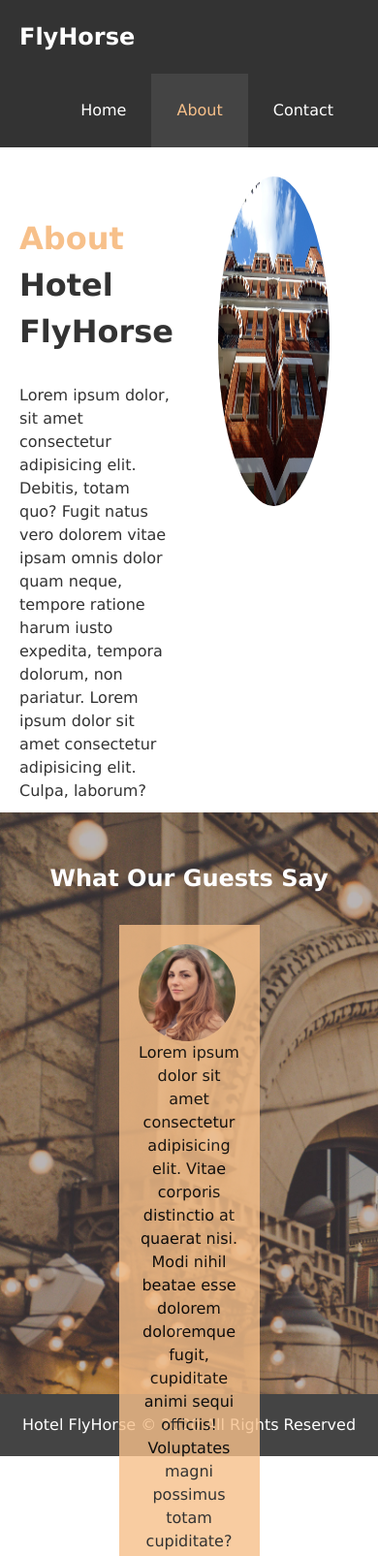
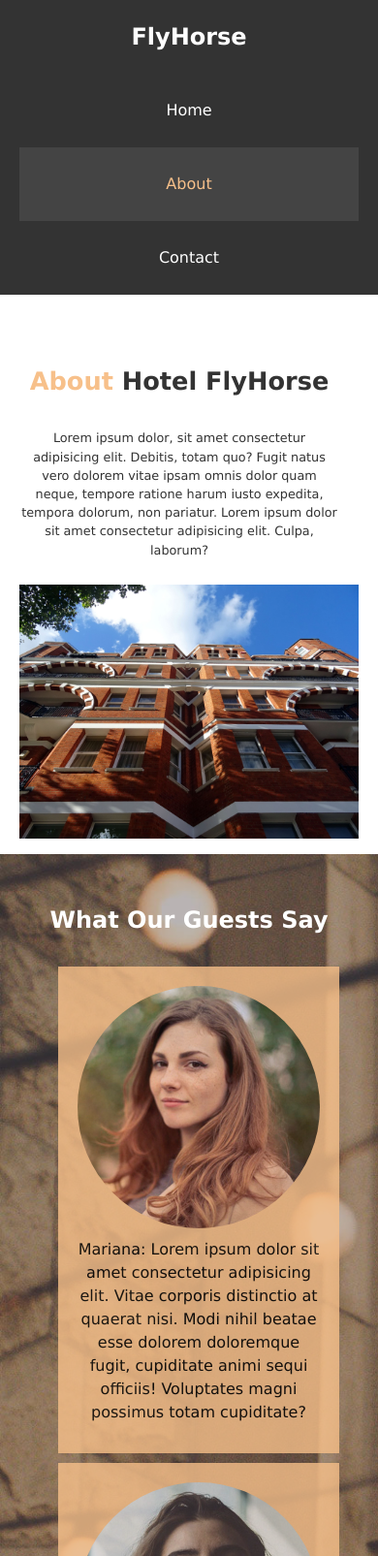
Before and after one commit to DariusMuscalu/Hotel-Website, a plain HTML site: page about.html in a window 390 px wide. Shown: the top 1605 px of the page at 97% size. Drawn offline with Linux system fonts and the light colour scheme.

Commit message:
Added responsive design for smartphones.

```diff
--- a/about.html
+++ b/about.html
@@ -3,7 +3,7 @@
 <head>
     <meta charset="UTF-8">
     <meta name="viewport" content="width=device-width, initial-scale=1.0">
-    <link rel="stylesheet" href="style.css">
+    <link rel="stylesheet" href="./style.css">
     <title>FlyHorse | About</title>
 </head>
 <body>
@@ -40,12 +40,12 @@
         <h2>What Our Guests Say</h2>
         <div class="review-box">
             <img src="./img/person-1.jpg" alt="person image">
-            <p>Lorem ipsum dolor sit amet consectetur adipisicing elit. Vitae corporis distinctio at quaerat nisi. Modi nihil beatae esse dolorem doloremque fugit, cupiditate animi sequi officiis! Voluptates magni possimus totam cupiditate?</p>
+            <p>Mariana: Lorem ipsum dolor sit amet consectetur adipisicing elit. Vitae corporis distinctio at quaerat nisi. Modi nihil beatae esse dolorem doloremque fugit, cupiditate animi sequi officiis! Voluptates magni possimus totam cupiditate?</p>
         </div>
 
         <div class="review-box">
             <img src="./img/person-2.jpg" alt="person image">
-            <p>Lorem ipsum dolor sit amet consectetur adipisicing elit. Ipsa, facilis minus deleniti porro mollitia placeat, repellat autem labore voluptatibus, explicabo similique dolorem fugit culpa. Quos iusto odit rerum optio quam.</p>
+            <p>Andreea: Lorem ipsum dolor sit amet consectetur adipisicing elit. Ipsa, facilis minus deleniti porro mollitia placeat, repellat autem labore voluptatibus, explicabo similique dolorem fugit culpa. Quos iusto odit rerum optio quam.</p>
         </div>
     </section>
 
--- a/style.css
+++ b/style.css
@@ -265,3 +265,106 @@ p {
     font-size: 17px;
     cursor: pointer;
 }
+
+/* Smartphones */
+@media (max-width: 500px) {
+
+    /* Utility Section */
+
+    /* Navbar */
+
+    #navbar h1 {
+        float: none;
+        display: flex;
+        text-align: center;
+        justify-content: center;
+    }
+
+    #navbar ul {
+        float: none;
+        display: flex;
+        flex-direction: column;
+    }
+
+    #navbar ul li a {
+        width: 100%;
+        text-align: center;
+    }
+
+    /* Header Section */
+
+    #header-section .content {
+        padding: 4rem 0;
+        text-align: center;
+        margin: 0 auto;
+    }
+
+    /* Home-info Section */
+
+    #home-info .info-img {
+        display: none;
+    }
+
+    #home-info .info-content {
+        float: none;
+        display: flex;
+        flex-direction: column;
+        width: 100%;
+    }
+
+    /* Review Section */
+
+    .box {
+        float: none;
+        width: 100%;
+        text-align: center;
+    }
+
+    /* Footer */
+
+    #main-footer {
+        font-size: 0.8rem;
+    }
+
+    /* About Page */
+    #about .about-content {
+        float: none;
+        display: block;
+        margin: 0 auto;
+        font-size: 0.8rem;
+        width: 100%;
+        text-align: center;
+    }
+
+    #about .about-img img {
+        float: none;
+        display: flex;
+        width: 100%;
+        height: auto;
+        border-radius: 0;
+        padding: 1rem 0;
+    }
+
+    /* Reviews Section */
+
+    #reviews {
+        height: auto;
+    }
+
+    #reviews .review-box {
+        display: flex;
+        flex-direction: column;
+        width: 100%;
+    }
+
+    #reviews .review-box img {
+        float: none;
+        display: flex;
+        width: 100%;
+        height: auto;
+    }
+
+
+
+
+}
```
